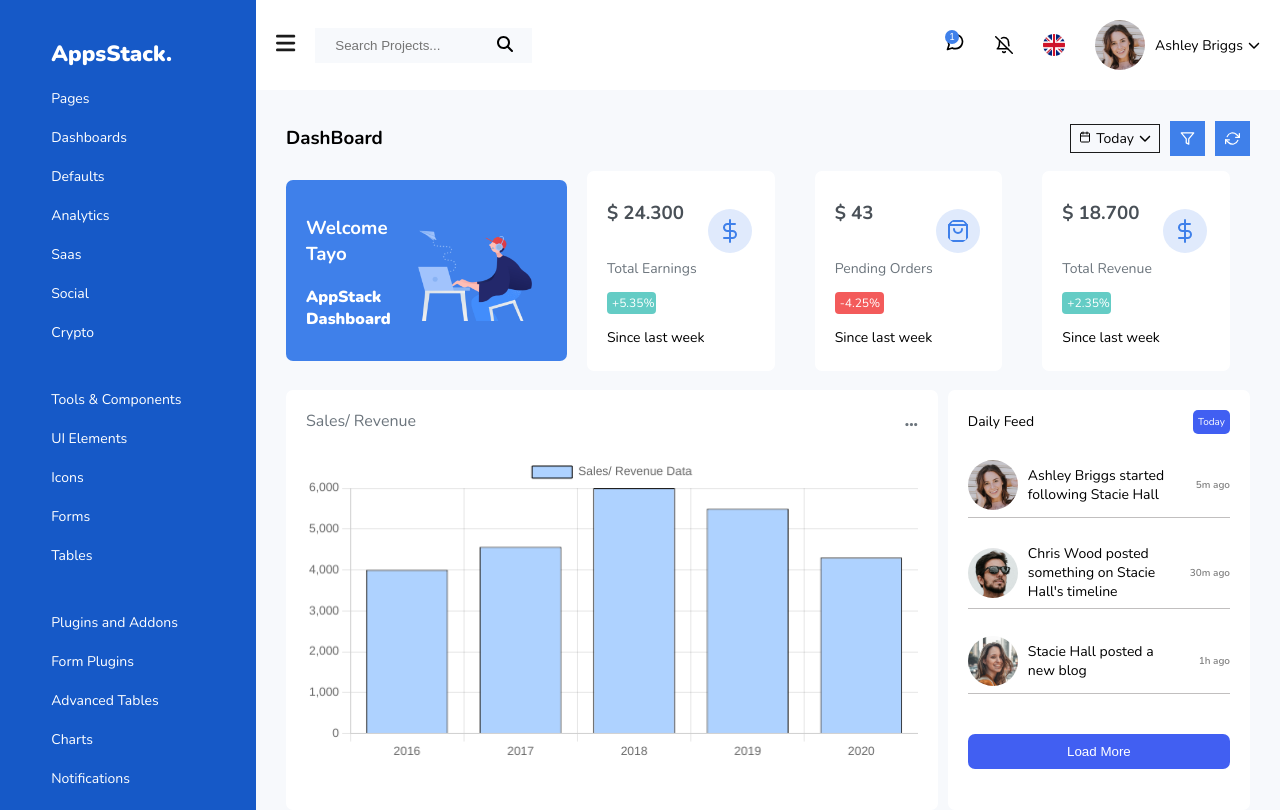
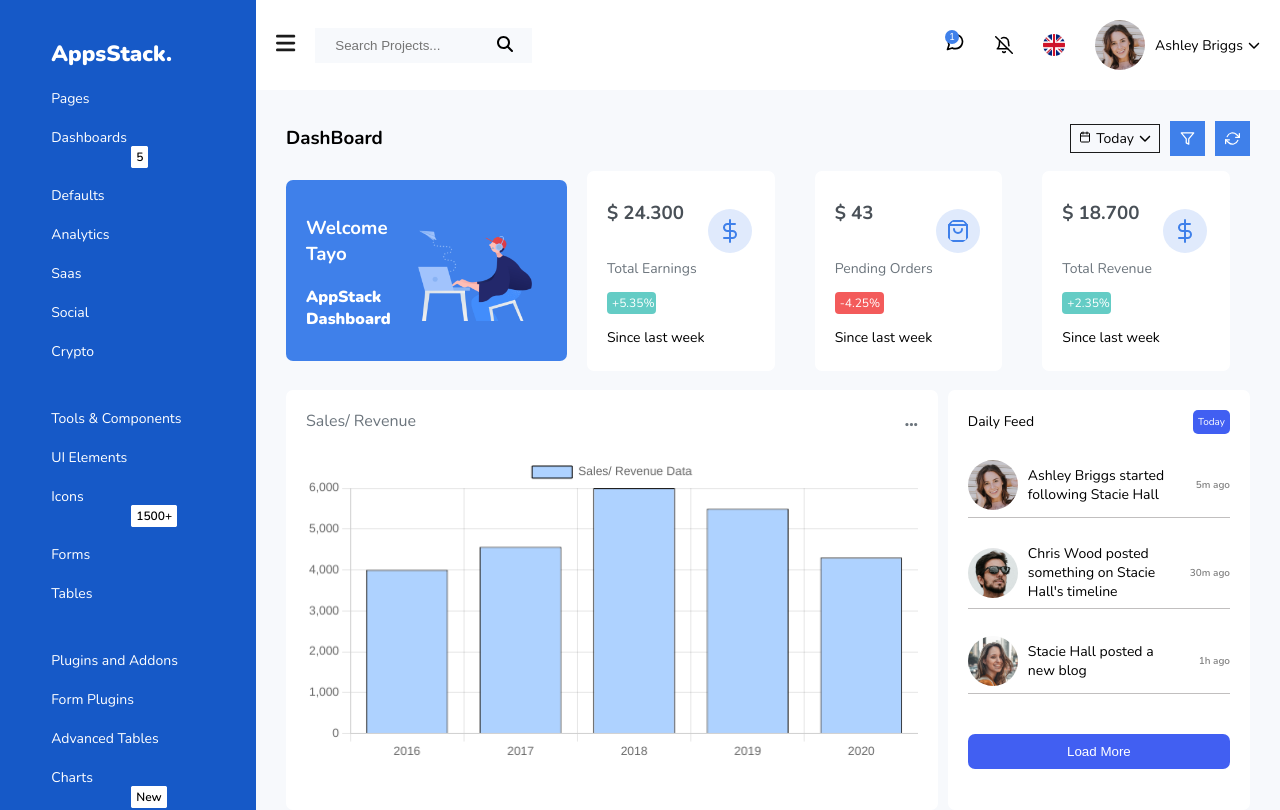
Before and after one commit to TEE2DWHY/admin-dashboard, a Next.js app: page / in a window 1280 px wide. Shown: the top 810 px of the page. Built offline with nearby package versions, Linux system fonts and the light colour scheme.

Commit message:
added sidebar ads to sidebar.jsx

```diff
--- a/components/sidebar.jsx
+++ b/components/sidebar.jsx
@@ -8,7 +8,9 @@ const Sidebar = () => {
         <ul>
           <li className="logo"> AppsStack.</li>
           <li>Pages</li>
-          <li>Dashboards</li>
+          <li>
+            Dashboards <span className="sidebar-ads">5</span>
+          </li>
           <li>Defaults</li>
           <li>Analytics</li>
           <li>Saas</li>
@@ -20,7 +22,9 @@ const Sidebar = () => {
         <ul>
           <li>Tools & Components</li>
           <li>UI Elements</li>
-          <li>Icons</li>
+          <li>
+            Icons <span className="sidebar-ads">1500+</span>
+          </li>
           <li>Forms</li>
           <li>Tables</li>
         </ul>
@@ -30,7 +34,9 @@ const Sidebar = () => {
           <li>Plugins and Addons</li>
           <li>Form Plugins</li>
           <li>Advanced Tables</li>
-          <li>Charts</li>
+          <li>
+            Charts <span className="sidebar-ads">New</span>
+          </li>
           <li>Notifications</li>
           <li>Maps</li>
           <li>Calendar</li>
--- a/styles/sidebar.css
+++ b/styles/sidebar.css
@@ -36,6 +36,17 @@ li {
   cursor: pointer;
 }
 
+.sidebar-ads {
+  margin-left: 80px;
+  border: 1px solid #fff;
+  border-radius: 2px;
+  padding: 2px 4px;
+  color: #000;
+  background-color: #fff;
+  font-size: 12px;
+  font-weight: 600;
+}
+
 .hide-sidebar {
   display: none;
   transition: all 0.3s ease-out;
```
